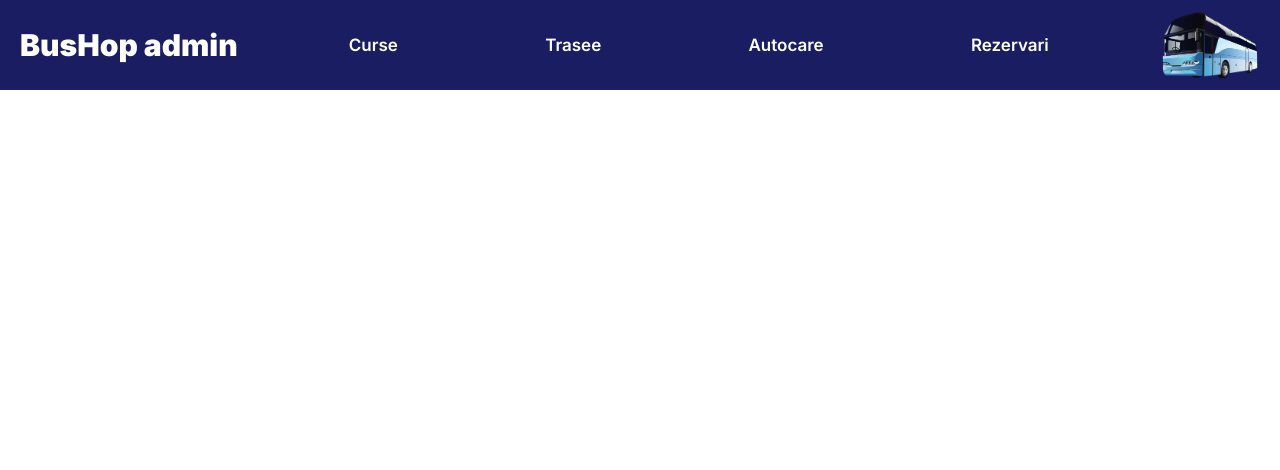
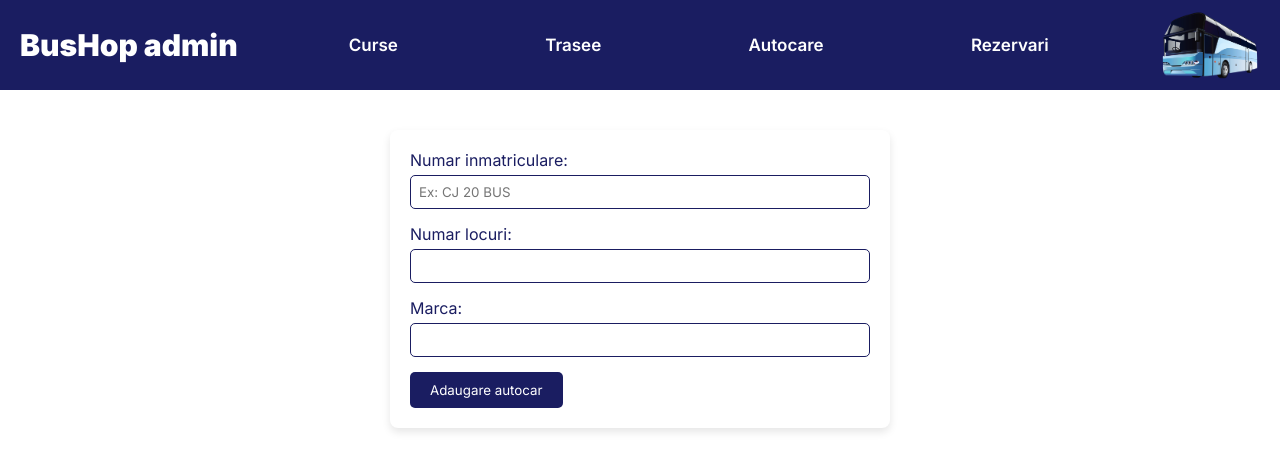
Before and after one commit to Tudor-Bondoc/BusHop, a React (Vite) app in the folder client_admin/: page /adaugare_autocar in a window 1280 px wide. Shown: the top 470 px of the page. Built offline with nearby package versions, Linux system fonts and the light colour scheme.

Commit message:
Added Autocare functionality

```diff
--- a/client_admin/src/App.jsx
+++ b/client_admin/src/App.jsx
@@ -2,7 +2,9 @@ import React from "react";
 import { BrowserRouter as Router, Route, Routes, Link } from "react-router-dom"
 import Header from "./components/Header";
 import Trasee from "./pages/Trasee";
+import Autocare from "./pages/Autocare";
 import AddTraseu from "./pages/AddTraseu"
+import AddAutocar from "./pages/AddAutocar";
 
 export default function App() {
   return(
@@ -13,9 +15,10 @@ export default function App() {
           <Route path="/" element={<Trasee />} />
           <Route path="/curse" element={<Trasee />} />
           <Route path="/trasee" element={<Trasee />} />
-          <Route path="/autocare" element={<Trasee />} />
+          <Route path="/autocare" element={<Autocare />} />
           <Route path="/rezervari" element={<Trasee />} />
           <Route path="/adaugare_traseu" element={<AddTraseu />} />
+          <Route path="/adaugare_autocar" element={<AddAutocar />} />
         </Routes>
       </Router>
     </div>
--- /dev/null
+++ b/client_admin/src/components/Autocar.jsx
@@ -0,0 +1,16 @@
+import React from "react";
+import "../styles/Autocar.css"
+
+export default function Autocar(props){
+    return(
+        <div className="autocar--container" /*onClick={() => props.onClick()}*/>
+            <div className="left--side">
+                <h1 className="marca">{props.marca}</h1>
+                <p className="numar--inmatriculare">{props.numar_inmatriculare}</p>
+            </div>
+            <div className="right--side">
+                <h1 className="numar--locuri">Numar locuri: {props.numar_locuri}</h1>
+            </div>
+        </div>
+    )
+}
--- /dev/null
+++ b/client_admin/src/pages/AddAutocar.jsx
@@ -0,0 +1,67 @@
+import React from "react";
+import {Formik, Form, Field, ErrorMessage} from 'formik'
+import { Link, useNavigate } from "react-router-dom"
+import * as Yup from 'yup'
+import axios from "axios"
+
+export default function AddAutocar() {
+
+    const initialValues = {
+        numar_inmatriculare: "",
+        numar_locuri: "",
+        marca: ""
+    }
+
+    const validationSchema = Yup.object().shape({
+        numar_inmatriculare: Yup.string().required(),
+        numar_locuri: Yup.string().required(),
+        marca: Yup.string().required()
+    })
+
+    let navigate = useNavigate()
+
+    function onSubmitAutocar(data) {
+        axios.post("http://localhost:3002/autocare", data).then((response)=> {
+            console.log("IT WORKED")
+        })
+        navigate("/autocare")
+    }
+
+    return (
+        <div className="form--container">
+            <Formik
+                initialValues={initialValues}
+                onSubmit={onSubmitAutocar}
+                validationSchema={validationSchema}
+            >
+                <Form>
+
+                    <label>Numar inmatriculare: </label>
+                    <ErrorMessage name="numar_inmatriculare" component="span" />
+                    <Field
+                        id = "input--numar--inmatriculare"
+                        name = "numar_inmatriculare"
+                        placeholder = "Ex: CJ 20 BUS"
+                    />
+
+                    <label>Numar locuri: </label>
+                    <ErrorMessage name="numar_locuri" component="span" />
+                    <Field
+                        id = "input--numar--locuri"
+                        name = "numar_locuri"
+                    />
+
+                    <label>Marca: </label>
+                    <ErrorMessage name="marca" component="span" />
+                    <Field
+                        id = "input--marca"
+                        name = "marca"
+                    />
+
+                    <button type="submit">Adaugare autocar</button>
+
+                </Form>
+            </Formik>
+        </div>
+    )
+}
--- /dev/null
+++ b/client_admin/src/pages/Autocare.jsx
@@ -0,0 +1,39 @@
+import React from "react";
+import axios from "axios"
+import { Link } from "react-router-dom"
+import Autocar from "../components/Autocar";
+import Add from "../../images/add.png"
+
+export default function Autocare(){
+
+    const [listaAutocare, setListaAutocare] = React.useState([])
+
+    //Mapare lista de autocare catre componenta Autocar
+    const lista = listaAutocare.map((value, key) => {
+    return(
+      <Autocar
+        key = {value.id}
+        numar_inmatriculare = {value.numar_inmatriculare}
+        numar_locuri = {value.numar_locuri}
+        marca = {value.marca}
+        /*onClick = {()=>{navigate(`/post/${value.id}`)}}*/
+      />
+    )
+    })
+
+    //Request catre API pentru lista de autocare
+    React.useEffect(()=> {
+        axios.get("http://localhost:3002/autocare").then((response)=> {
+            setListaAutocare(response.data)
+        })
+    }, [])
+
+    return(
+        <div>
+            {lista}
+            <Link to="/adaugare_autocar">
+                <img src={Add} className="add-button" />
+            </Link>
+        </div>
+    )
+}
--- /dev/null
+++ b/client_admin/src/styles/Autocar.css
@@ -0,0 +1,37 @@
+/* Autocar.css */
+
+.autocar--container {
+    display: flex; /* Utilizează flexbox */
+    justify-content: center; /* Aliniază containerul pe axa orizontală */
+    border: 1px solid #1a1d61;
+    align-items: center;
+    border-radius: 8px; /* Rotunjirea colțurilor */
+    padding: 20px; /* Spațiere între conținut și margine */
+    width: 600px; /* Lățime maximă pentru container */
+    margin: 20px auto; /* Centrare pe pagina */
+}
+
+.left--side {
+    border-right: 2px solid #1a1d61;
+}
+
+.left--side,
+.right--side {
+    /*flex: 1;*/ /* Distribuie spațiul disponibil în mod egal între cele două părți */
+    padding: 10px; /* Spațiere între conținut și margine pentru fiecare parte */
+}
+
+.marca {
+    font-weight: bold; /* Text mai gros pentru marca */
+    color: #1a1d61; /* Culoare text pentru marca */
+}
+
+.numar--inmatriculare {
+    color: black; /* Culoare text pentru numărul de înmatriculare */
+}
+
+.numar--locuri {
+    color: #1a1d61; /* Culoare text pentru numărul de locuri */
+    margin-left: auto;
+    margin-right: auto;
+}
```
Also changed, not shown: 2 other files (tests, documents, lock files or other folders).
